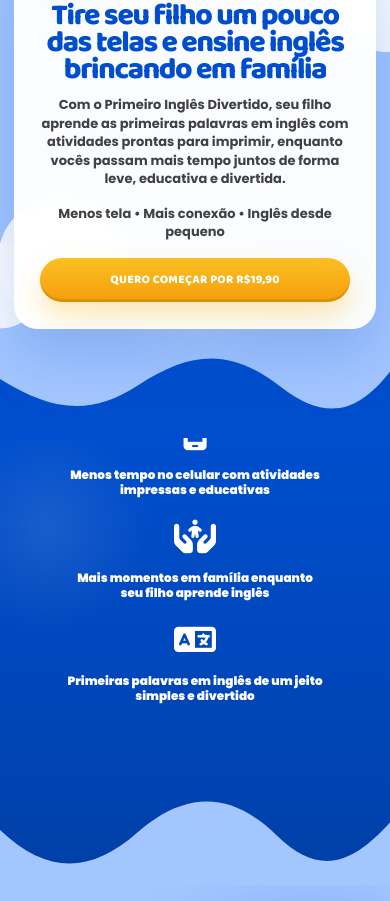
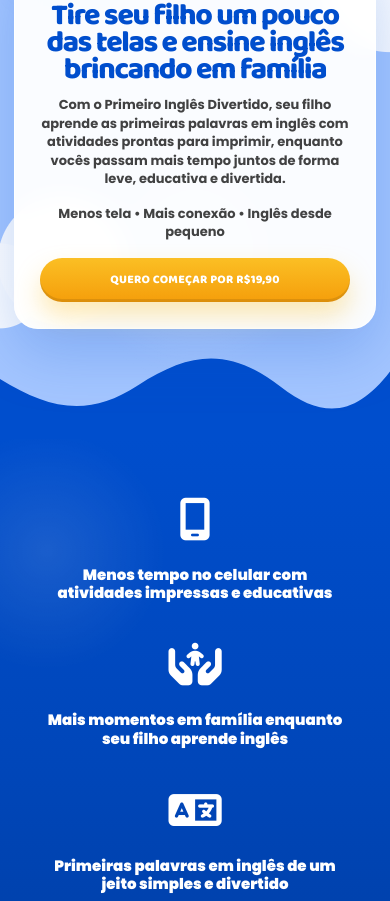
Before and after one commit to nyck013/novoPRIMEIRO-INGLES-DIVERTIDO, a plain HTML site: page index.html in a window 390 px wide. Shown: the part 199-1100 px from the top of the page. Drawn offline with Linux system fonts and the light colour scheme.

Commit message:
Update styles.css

```diff
--- a/styles.css
+++ b/styles.css
@@ -787,21 +787,34 @@ p, span, li, a, small { font-family: var(--font-body); }
   .wave { height: 112px; }
 
   .stats-section {
-    min-height: 415px;
-    padding-top: 26px;
-    padding-bottom: 120px;
+  min-height: auto;
+  padding-top: 54px;
+  padding-bottom: 108px;
 }
+
 .stats-grid {
   grid-template-columns: 1fr;
-    gap: 8px;
+  gap: 34px;
+  transform: none !important;
 }
+
 .stat {
-    min-height: 86px;
-    padding: 7px 16px;
+  min-height: auto;
+  padding: 0 22px;
 }
-  .stat strong { font-size: 44px; }
-  .stat span { font-size: 12px; margin-top: 7px; }
-  .stat i { width: 36px; height: 36px; margin-bottom: 8px; }
+
+.stat i {
+  width: 54px;
+  height: 54px;
+  font-size: 38px;
+  margin-bottom: 12px;
+}
+
+.stat span {
+  max-width: 310px;
+  font-size: 15px;
+  line-height: 1.25;
+}
 
   .kit-section {
     min-height: 760px;
```
Lines whose indentation alone changed are shown as unchanged.
